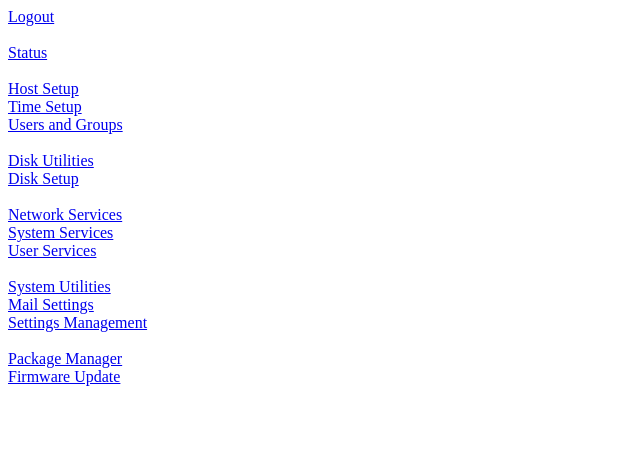
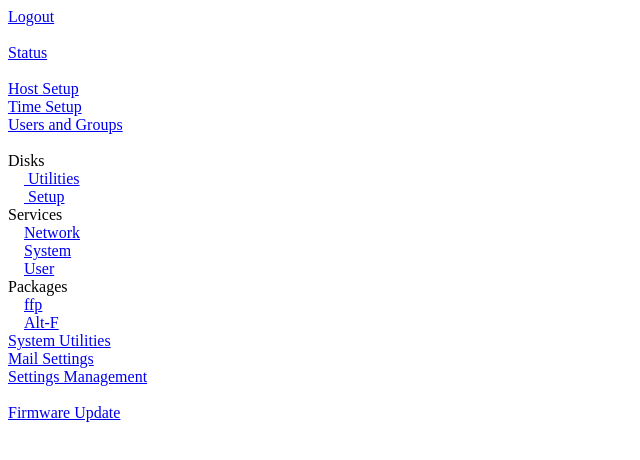
Before and after one commit to Maks1mS/alt-f-code, a plain HTML site: page alt-f/customroot/usr/www/index_ind.html in a window 1280 px wide. Shown: the whole page, without its empty margins (0-640 px from the left). Drawn offline with Linux system fonts and the light colour scheme.

Commit message:
-Change appearance -cgi-bin/packages.cgi is not needed anymore, so delete it
git-svn-id: https://svn.code.sf.net/p/alt-f/code/trunk@283 cd80dc97-fa67-4d1f-9ead-3176a861659d

```diff
--- a/alt-f/customroot/usr/www/index_ind.html
+++ b/alt-f/customroot/usr/www/index_ind.html
@@ -13,18 +13,24 @@
 <a href="/cgi-bin/time.cgi" target="content">Time Setup</a><br>
 <a href="/cgi-bin/usersgroups.cgi" target="content">Users and Groups</a><br>
 <br>
-<a href="/cgi-bin/diskutil.cgi" target="content">Disk Utilities</a><br>
-<a href="/cgi-bin/disk.cgi" target="content">Disk Setup</a><br>
-<br>
-<a href="/cgi-bin/net_services.cgi" target="content">Network Services</a><br>
-<a href="/cgi-bin/sys_services.cgi" target="content">System Services</a><br>
-<a href="/cgi-bin/user_services.cgi" target="content">User Services</a><br>
-<br>
+
+Disks<br>
+&emsp;<a href="/cgi-bin/diskutil.cgi" target="content"> Utilities</a><br>
+&emsp;<a href="/cgi-bin/disk.cgi" target="content"> Setup</a><br>
+
+Services<br>
+&emsp;<a href="/cgi-bin/net_services.cgi" target="content">Network</a><br>
+&emsp;<a href="/cgi-bin/sys_services.cgi" target="content">System</a><br>
+&emsp;<a href="/cgi-bin/user_services.cgi" target="content">User</a><br>
+
+Packages<br>
+&emsp;<a href="/cgi-bin/packages_ffp.cgi" target="content">ffp</a><br>
+&emsp;<a href="/cgi-bin/packages_ipkg.cgi" target="content">Alt-F</a><br>
+
 <a href="/cgi-bin/system.cgi" target="content">System Utilities</a><br>
 <a href="/cgi-bin/mail.cgi" target="content">Mail Settings</a><br>
 <a href="/cgi-bin/settings.cgi" target="content">Settings Management</a><br>
 <br>
-<a href="/cgi-bin/packages.cgi" target="content">Package Manager</a><br>
 <a href="/cgi-bin/firmware.cgi" target="content">Firmware Update</a><br>
 <br>
 </body>
```
